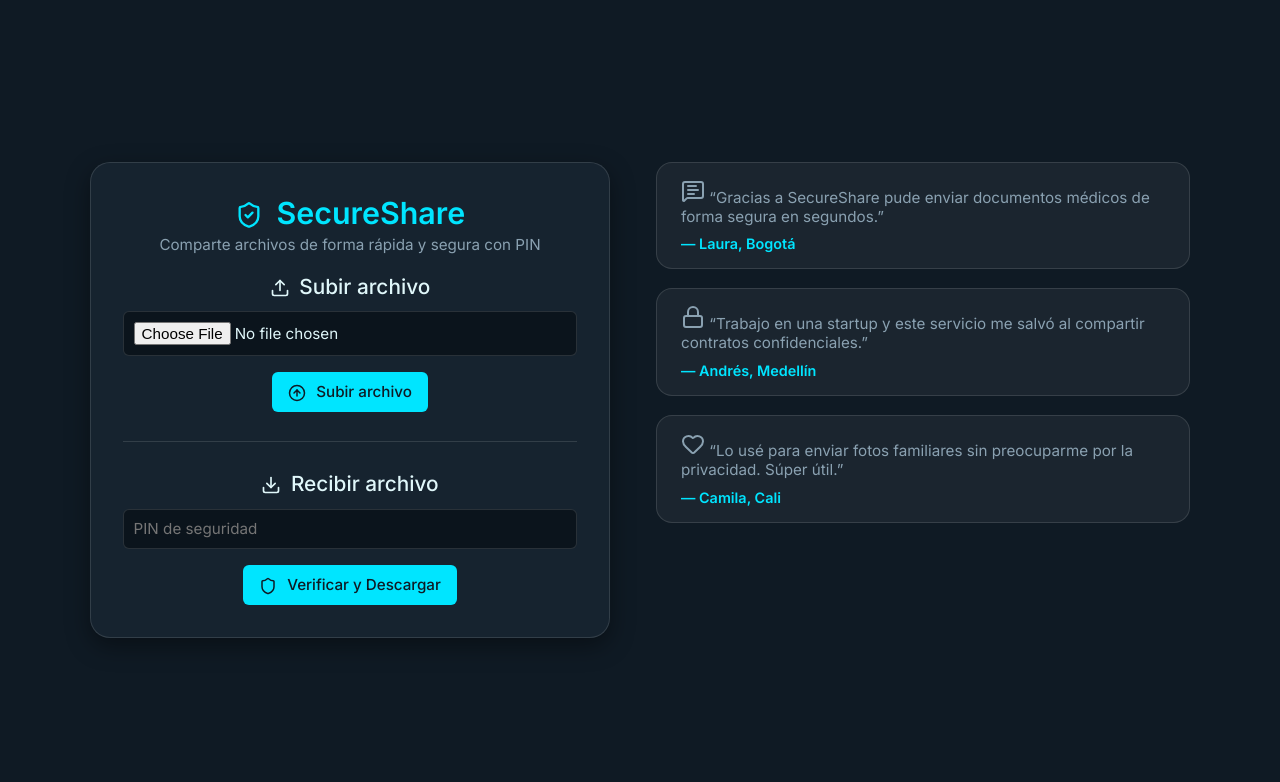
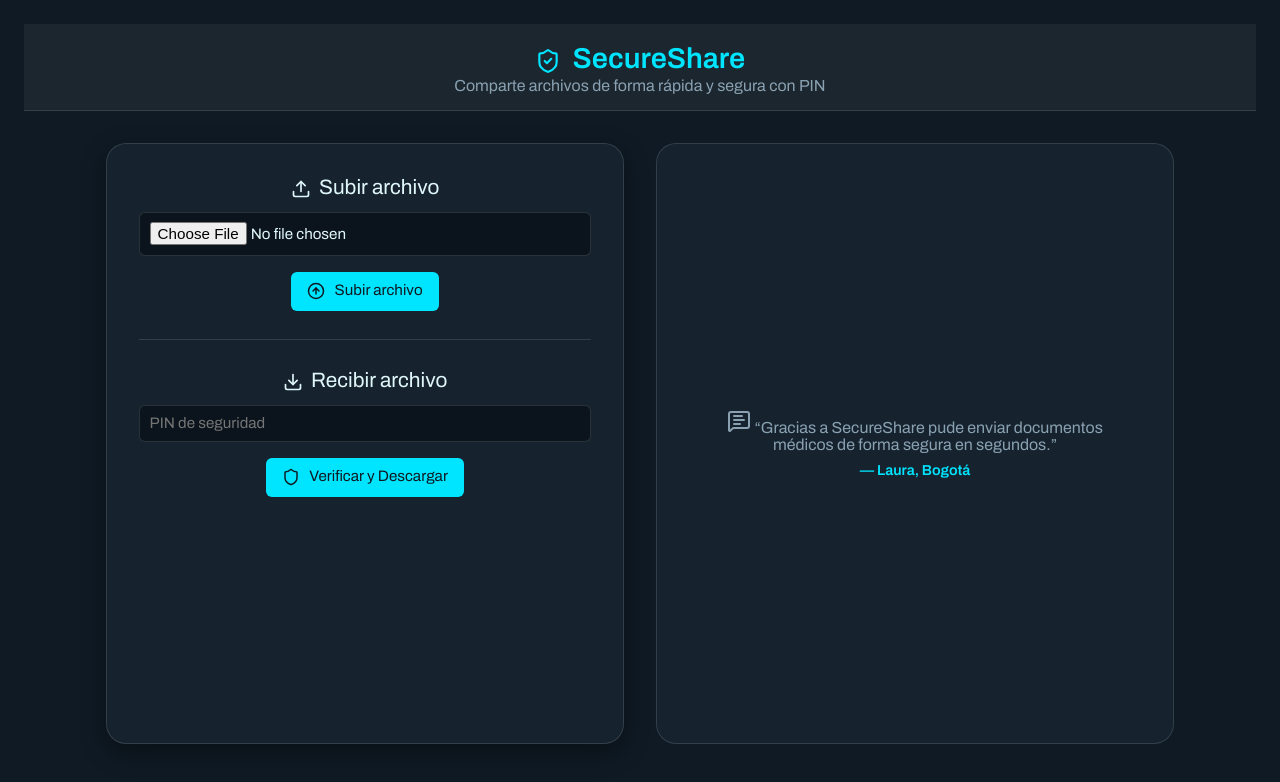
Before and after one commit to coffeetron832/cautious-couscous, a website: page public/index.html in a window 1280 px wide. Drawn offline with nearby package versions, Linux system fonts and the light colour scheme.

Commit message:
Update index.html

```diff
--- a/public/index.html
+++ b/public/index.html
@@ -5,25 +5,56 @@
   <meta name="viewport" content="width=device-width, initial-scale=1.0">
   <title>SafeSecureShare</title>
   <link rel="stylesheet" href="css/styles.css">
+  <!-- Fuente Archivo -->
+  <link href="https://fonts.googleapis.com/css2?family=Archivo:wght@400;600&display=swap" rel="stylesheet">
   <!-- Lucide Icons -->
   <script src="https://unpkg.com/lucide@latest"></script>
   <style>
+    * {
+      font-family: "Archivo", sans-serif;
+    }
+
     body {
       display: flex;
-      justify-content: center;
-      align-items: center;
+      flex-direction: column;
       min-height: 100vh;
       background: var(--bg-color);
       color: var(--text-color);
-      padding: 2rem;
+      margin: 0;
+    }
+
+    header {
+      width: 100%;
+      padding: 1rem 2rem;
+      background: rgba(255, 255, 255, 0.05);
+      border-bottom: 1px solid var(--border-color);
+      display: flex;
+      flex-direction: column;
+      align-items: center;
+      text-align: center;
+    }
+
+    header h1 {
+      font-size: 1.8rem;
+      margin: 0.2rem 0;
+      color: var(--accent);
+    }
+
+    header p {
+      font-size: 1rem;
+      color: var(--text-muted);
+      margin: 0;
     }
 
     .layout {
       display: grid;
       grid-template-columns: 1fr 1fr;
       gap: 2rem;
+      flex: 1;
       max-width: 1100px;
+      margin: 2rem auto;
       width: 100%;
+      padding: 0 1rem;
     }
 
     .container {
@@ -39,17 +70,29 @@
 
     .testimonials {
       display: flex;
-      flex-direction: column;
-      gap: 1.2rem;
+      justify-content: center;
+      align-items: center;
+      text-align: center;
+      padding: 2rem;
+      border-radius: 20px;
+      background: var(--card-bg);
+      border: 1px solid var(--border-color);
+      position: relative;
+      overflow: hidden;
     }
 
     .testimonial {
-      padding: 1rem 1.5rem;
-      border-radius: 16px;
-      background: rgba(255, 255, 255, 0.05);
-      border: 1px solid var(--border-color);
-      font-size: 0.95rem;
+      position: absolute;
+      opacity: 0;
+      transition: opacity 1s ease-in-out;
+      font-size: 1rem;
       color: var(--text-muted);
+      max-width: 90%;
+      margin: auto;
+    }
+
+    .testimonial.active {
+      opacity: 1;
       position: relative;
     }
 
@@ -74,15 +117,18 @@
   </style>
 </head>
 <body>
+  <!-- Header -->
+  <header>
+    <h1>
+      <i data-lucide="shield-check" style="width:26px;height:26px;vertical-align:middle;margin-right:6px;"></i>
+      SecureShare
+    </h1>
+    <p>Comparte archivos de forma rápida y segura con PIN</p>
+  </header>
+
   <div class="layout">
     <!-- Columna izquierda: funciones principales -->
     <div class="container">
-      <h1>
-        <i data-lucide="shield-check" style="width:28px;height:28px;vertical-align:middle;margin-right:6px;"></i>
-        SecureShare
-      </h1>
-      <p>Comparte archivos de forma rápida y segura con PIN</p>
-
       <!-- Sección para subir archivo -->
       <section id="uploadSection">
         <h2>
@@ -130,9 +176,9 @@
       </section>
     </div>
 
-    <!-- Columna derecha: testimonios -->
+    <!-- Columna derecha: testimonios dinámicos -->
     <div class="testimonials">
-      <div class="testimonial">
+      <div class="testimonial active">
         <i data-lucide="message-square-text"></i>
         “Gracias a SecureShare pude enviar documentos médicos de forma segura en segundos.”
         <strong>— Laura, Bogotá</strong>
@@ -147,11 +193,31 @@
         “Lo usé para enviar fotos familiares sin preocuparme por la privacidad. Súper útil.”
         <strong>— Camila, Cali</strong>
       </div>
+      <div class="testimonial">
+        <i data-lucide="briefcase"></i>
+        “Mis clientes agradecen la seguridad extra al compartir archivos importantes.”
+        <strong>— Felipe, Barranquilla</strong>
+      </div>
+      <div class="testimonial">
+        <i data-lucide="globe"></i>
+        “Viajando por el mundo, siempre confío en SecureShare para pasar info crítica.”
+        <strong>— Mariana, Buenos Aires</strong>
+      </div>
     </div>
   </div>
 
   <script>
     lucide.createIcons();
+
+    // Rotación de testimonios
+    const testimonials = document.querySelectorAll('.testimonial');
+    let index = 0;
+
+    setInterval(() => {
+      testimonials[index].classList.remove('active');
+      index = (index + 1) % testimonials.length;
+      testimonials[index].classList.add('active');
+    }, 7000);
   </script>
   <script src="js/main.js"></script>
 </body>
```
